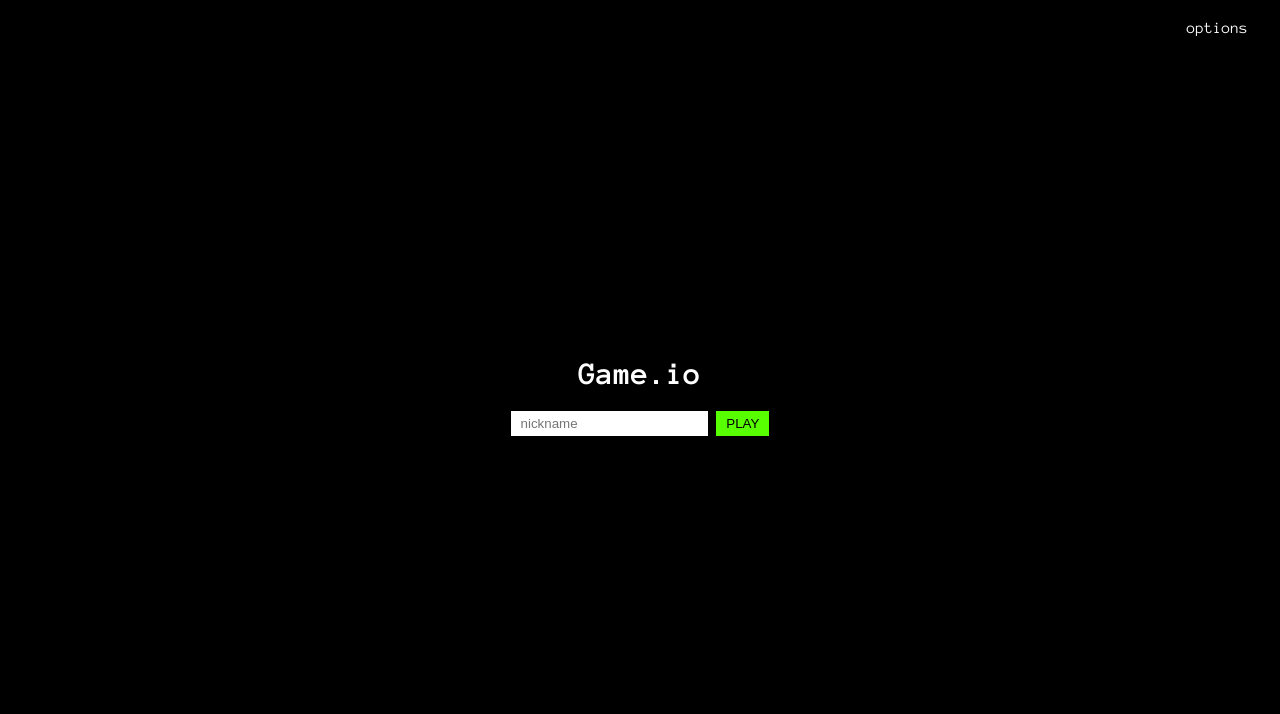
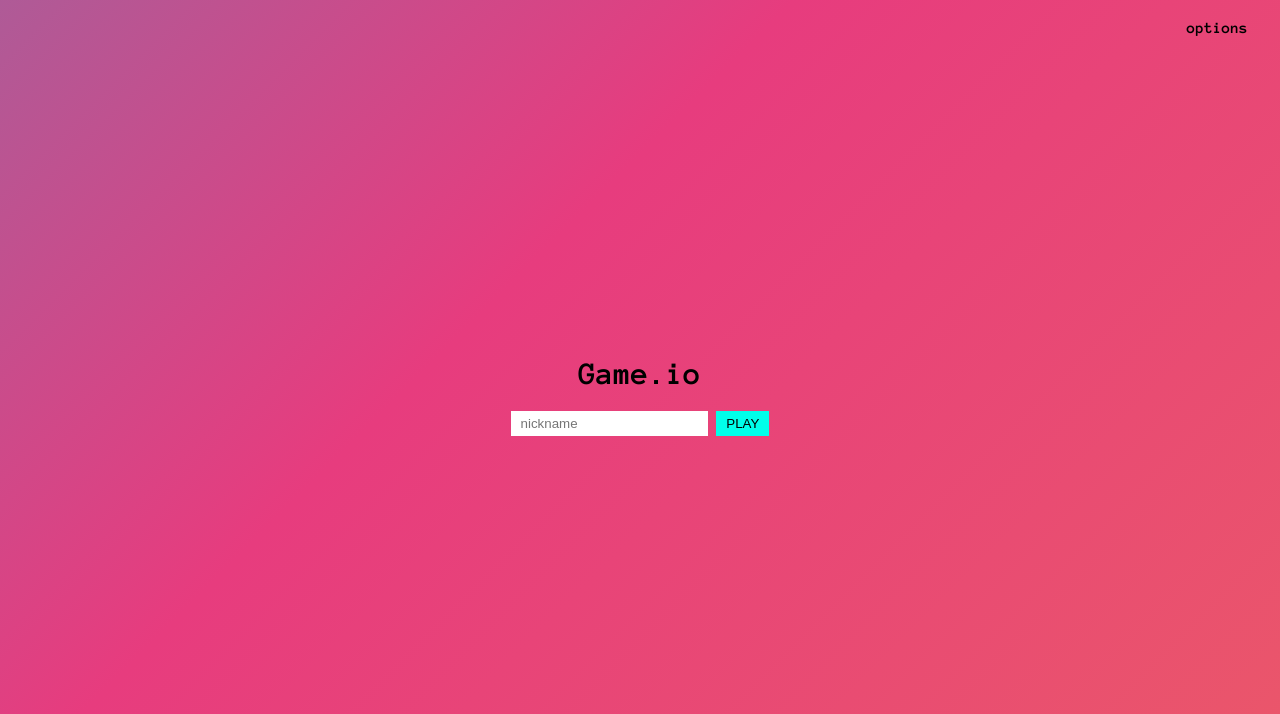
Before and after one commit to RandomNameTeam/webgame-weblab, a plain HTML site: page public/index.html in a window 1280 px wide. Shown: the top 714 px of the page. Drawn offline with Linux system fonts and the light colour scheme.

Commit message:
gradient bg for

```diff
--- a/public/css/style.css
+++ b/public/css/style.css
@@ -25,11 +25,31 @@
     font-weight: bold;
     font-style: italic;
 }
+html
+{
+    background: linear-gradient(-45deg, #ee7752, #e73c7e, #23a6d5, #23d5ab);
+    background-size: 400% 400%;
+    animation: gradient 15s ease infinite;
+    height: 100vh;
+}
+
+@keyframes gradient {
+    0% {
+        background-position: 0% 50%;
+    }
+    50% {
+        background-position: 100% 50%;
+    }
+    100% {
+        background-position: 0% 50%;
+    }
+}
+
 
 html, body {
-    color: white;
+    color: black;
     font-family: Anonymous Pro, serif;
-    background-color: #000;
+    /*background-color: pink;*/
     height: 100%;
     margin: 0;
 }
@@ -48,24 +68,25 @@ main {
     flex-direction: column;
     align-items: center;
 }
-main input
-{
+
+main input {
     padding: 5px 10px;
     border: none;
 }
-main input#submit
-{
+
+main input#submit {
     text-transform: uppercase;
-    background-color: #58ff00;
+    background-color: #00ffea;
     transition: background-color 0.1s linear 0s;
 }
-main input#submit:hover
-{
-    background-color: #a4ff6f;
+
+main input#submit:hover {
+    background-color: #b5fff7;
     cursor: pointer;
 }
-.options
-{
+
+.options {
+    font-weight: bold;
     width: 95%;
     margin: 20px 0;
     text-align: right;
@@ -77,13 +98,14 @@ footer {
     align-items: center;
     justify-content: space-around;
 }
-.rights
-{
+
+.rights {
     display: flex;
     flex-direction: column;
     align-items: center;
     justify-content: center;
 }
+
 .links {
     padding: 20px 5px;
 }
```
